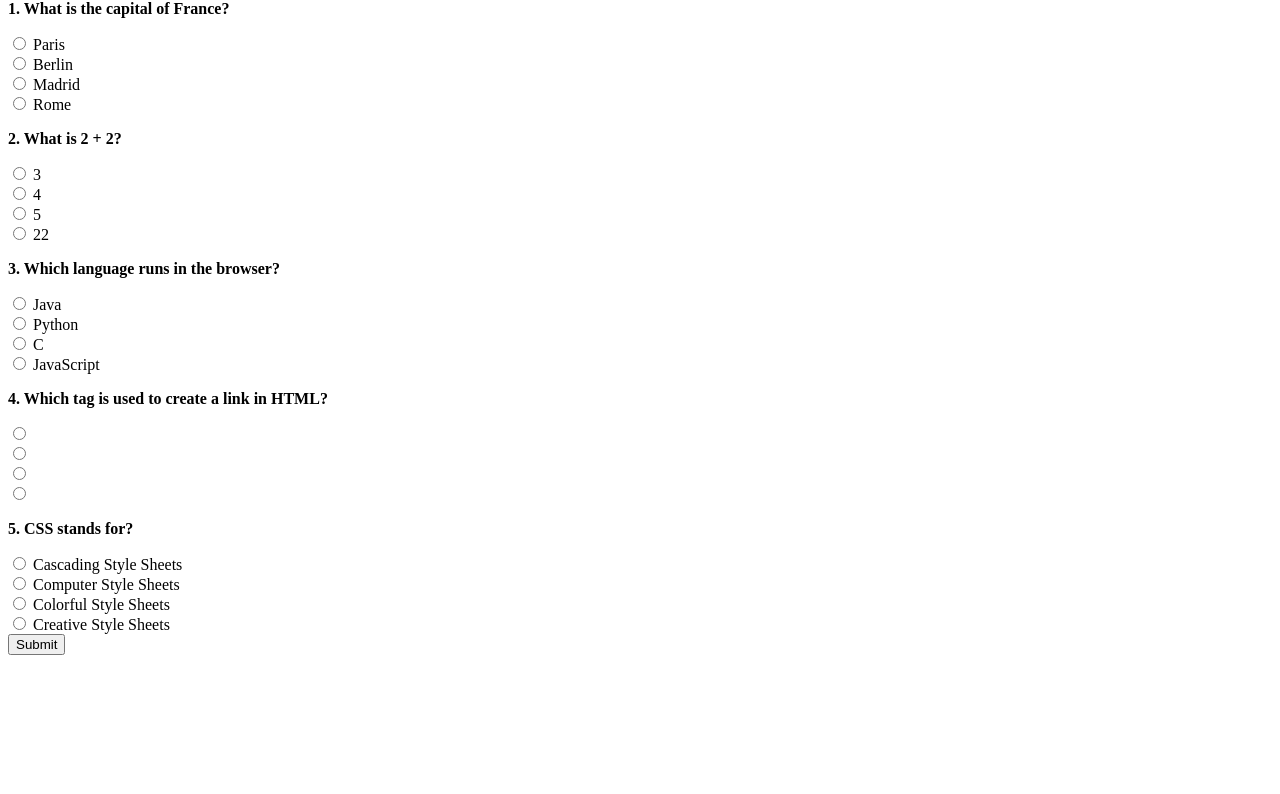
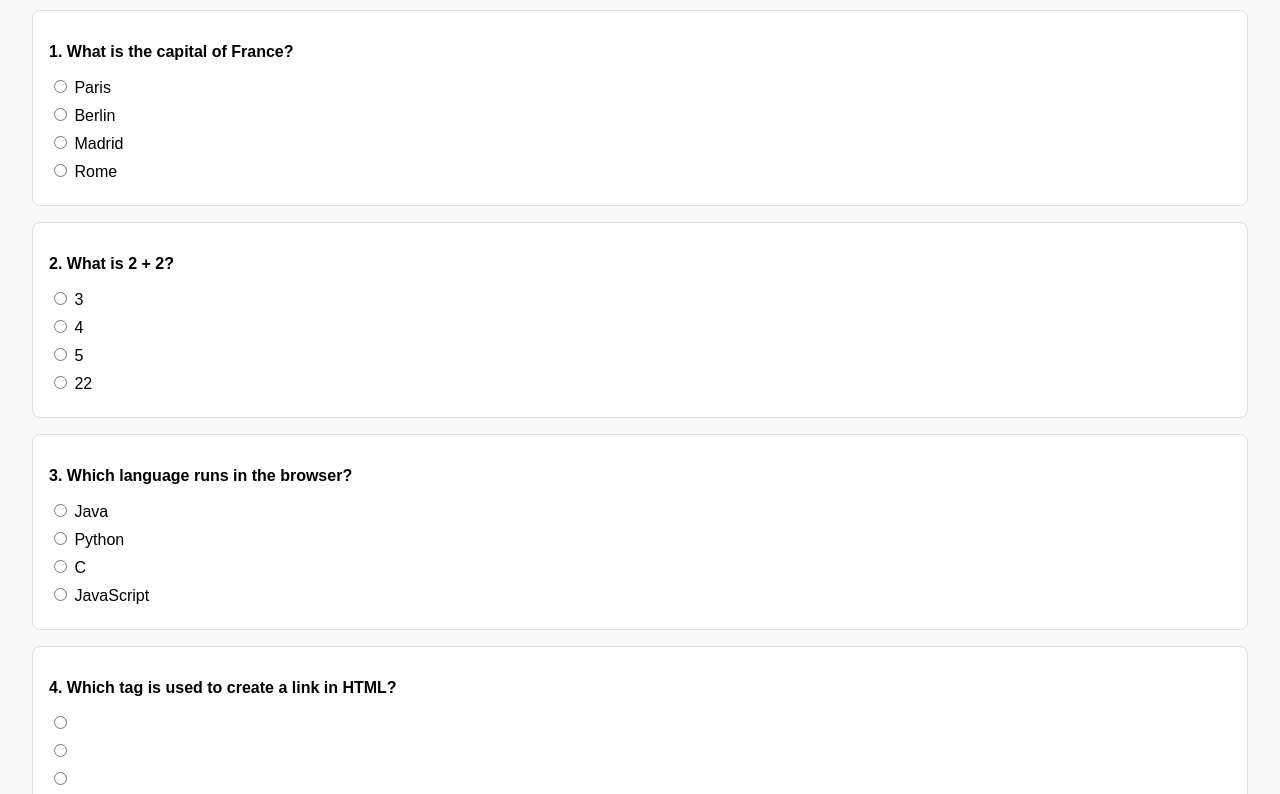
Before and after one commit to acciojob/quiz-with-session-roshan194, a website: page main.html in a window 1280 px wide. Shown: the part 80-874 px from the top of the page. Before the commit the page ends 800 px from the top, so only its background shows below. Drawn offline with Linux system fonts and the light colour scheme.

Commit message:
created a submission

```diff
--- a/main.html
+++ b/main.html
@@ -4,6 +4,55 @@
   <meta charset="UTF-8" />
   <meta name="viewport" content="width=device-width, initial-scale=1.0"/>
   <title>Quiz</title>
+  <style>
+    body {
+      font-family: Arial, sans-serif;
+      margin: 2rem;
+      background: #f9f9f9;
+    }
+
+    h1 {
+      text-align: center;
+      color: #333;
+    }
+
+    #questions > div {
+      background: #fff;
+      padding: 1rem;
+      margin-bottom: 1rem;
+      border: 1px solid #ddd;
+      border-radius: 8px;
+    }
+
+    label {
+      display: block;
+      margin: 0.5rem 0;
+      cursor: pointer;
+    }
+
+    #submit {
+      display: block;
+      margin: 1rem auto;
+      padding: 0.6rem 1.5rem;
+      font-size: 1rem;
+      background-color: #4caf50;
+      color: white;
+      border: none;
+      border-radius: 6px;
+      cursor: pointer;
+    }
+
+    #submit:hover {
+      background-color: #45a049;
+    }
+
+    #score {
+      text-align: center;
+      font-size: 1.2rem;
+      color: #007bff;
+      margin-top: 1rem;
+    }
+  </style>
 </head>
 <body>
   <h1>Quiz</h1>
@@ -49,46 +98,33 @@
     const submitBtn = document.getElementById("submit");
     const scoreDisplay = document.getElementById("score");
 
-    // Load previous progress or score
+    // Load progress
     let progress = JSON.parse(sessionStorage.getItem("progress")) || {};
-    const savedScore = localStorage.getItem("score");
 
-    if (savedScore !== null) {
-      scoreDisplay.innerText = `Your score is ${savedScore} out of ${questions.length}.`;
-    }
-
-    // Render questions and restore selections
+    // Render Questions
     questions.forEach((q, index) => {
       const qDiv = document.createElement("div");
       qDiv.innerHTML = `<p><strong>${index + 1}. ${q.question}</strong></p>`;
-
       q.options.forEach((opt, optIndex) => {
-        const id = `q${index}_opt${optIndex}`;
         const isChecked = progress[index] !== undefined && progress[index] === optIndex;
-
-        const label = document.createElement("label");
-        label.htmlFor = id;
-        label.innerHTML = `
-          <input type="radio" name="q${index}" id="${id}" value="${optIndex}" ${isChecked ? "checked" : ""}>
-          ${opt}
-        `;
-        qDiv.appendChild(label);
-        qDiv.appendChild(document.createElement("br"));
+        qDiv.innerHTML += `
+          <label>
+            <input type="radio" name="q${index}" value="${optIndex}" ${isChecked ? "checked" : ""} />
+            ${opt}
+          </label>`;
       });
-
       questionsContainer.appendChild(qDiv);
     });
 
-    // Save user selection in session storage
+    // Save progress on change
     questionsContainer.addEventListener("change", (e) => {
-      const name = e.target.name; // "q0", "q1" etc
-      const qIndex = parseInt(name.replace("q", ""));
+      const qIndex = parseInt(e.target.name.replace("q", ""));
       const selected = parseInt(e.target.value);
       progress[qIndex] = selected;
       sessionStorage.setItem("progress", JSON.stringify(progress));
     });
 
-    // Submit handler
+    // On Submit
     submitBtn.addEventListener("click", () => {
       let score = 0;
       questions.forEach((q, i) => {
@@ -96,7 +132,6 @@
           score++;
         }
       });
-
       scoreDisplay.innerText = `Your score is ${score} out of ${questions.length}.`;
       localStorage.setItem("score", score);
     });
```
